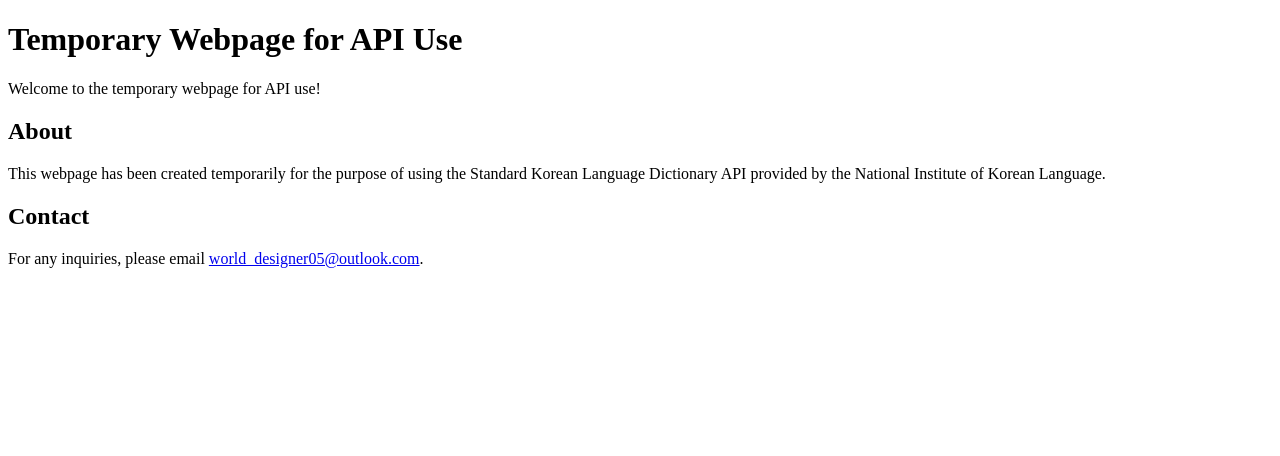
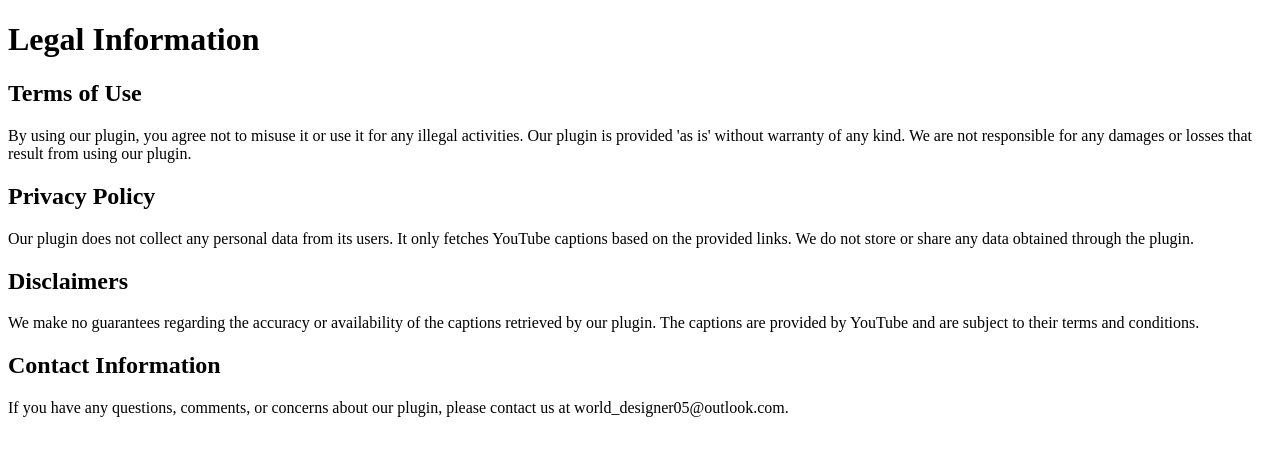
Before and after one commit to world-DESIGNER/world-designer.github.io, a plain HTML site: page index.html in a window 1280 px wide. Drawn offline with Linux system fonts and the light colour scheme.

Commit message:
Update index.html

```diff
--- a/index.html
+++ b/index.html
@@ -1,15 +1,37 @@
 <!DOCTYPE html>
-<html>
+<html lang="en">
 <head>
     <meta charset="UTF-8">
-    <title>Temporary Webpage for API Use</title>
+    <meta name="viewport" content="width=device-width, initial-scale=1.0">
+    <title>Legal Information</title>
 </head>
 <body>
-    <h1>Temporary Webpage for API Use</h1>
-    <p>Welcome to the temporary webpage for API use!</p>
-    <h2>About</h2>
-    <p>This webpage has been created temporarily for the purpose of using the Standard Korean Language Dictionary API provided by the National Institute of Korean Language.</p>
-    <h2>Contact</h2>
-    <p>For any inquiries, please email <a href="mailto:world_designer05@outlook.com">world_designer05@outlook.com</a>.</p>
+    <div>
+        <h1>Legal Information</h1>
+    </div>
+    <div>
+        <h2>Terms of Use</h2>
+        <p>
+            By using our plugin, you agree not to misuse it or use it for any illegal activities. Our plugin is provided 'as is' without warranty of any kind. We are not responsible for any damages or losses that result from using our plugin.
+        </p>
+    </div>
+    <div>
+        <h2>Privacy Policy</h2>
+        <p>
+            Our plugin does not collect any personal data from its users. It only fetches YouTube captions based on the provided links. We do not store or share any data obtained through the plugin.
+        </p>
+    </div>
+    <div>
+        <h2>Disclaimers</h2>
+        <p>
+            We make no guarantees regarding the accuracy or availability of the captions retrieved by our plugin. The captions are provided by YouTube and are subject to their terms and conditions.
+        </p>
+    </div>
+    <div>
+        <h2>Contact Information</h2>
+        <p>
+            If you have any questions, comments, or concerns about our plugin, please contact us at world_designer05@outlook.com.
+        </p>
+    </div>
 </body>
 </html>
```
